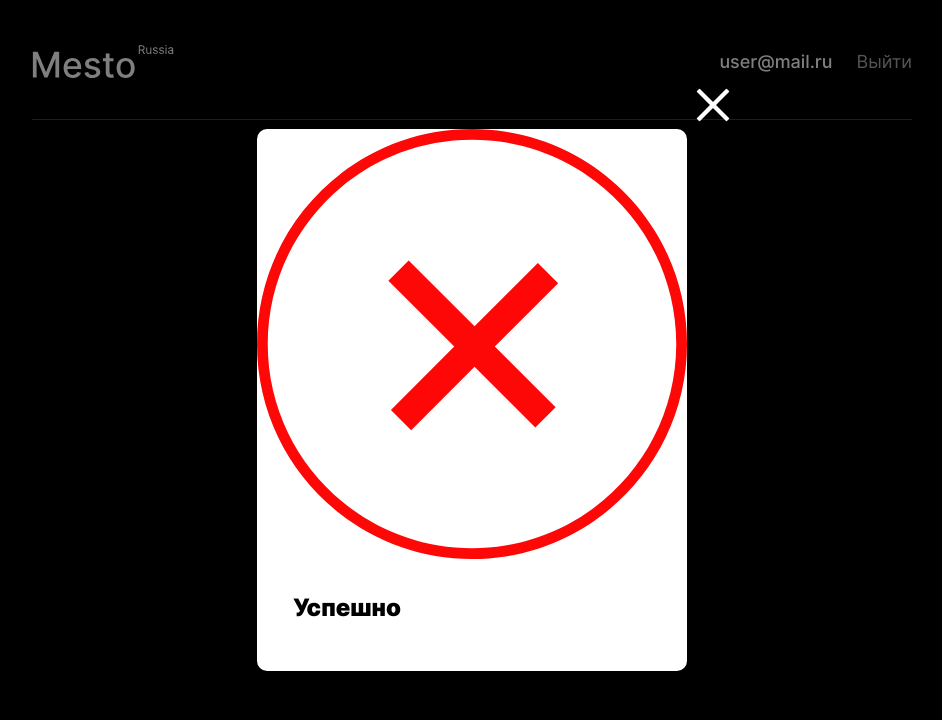
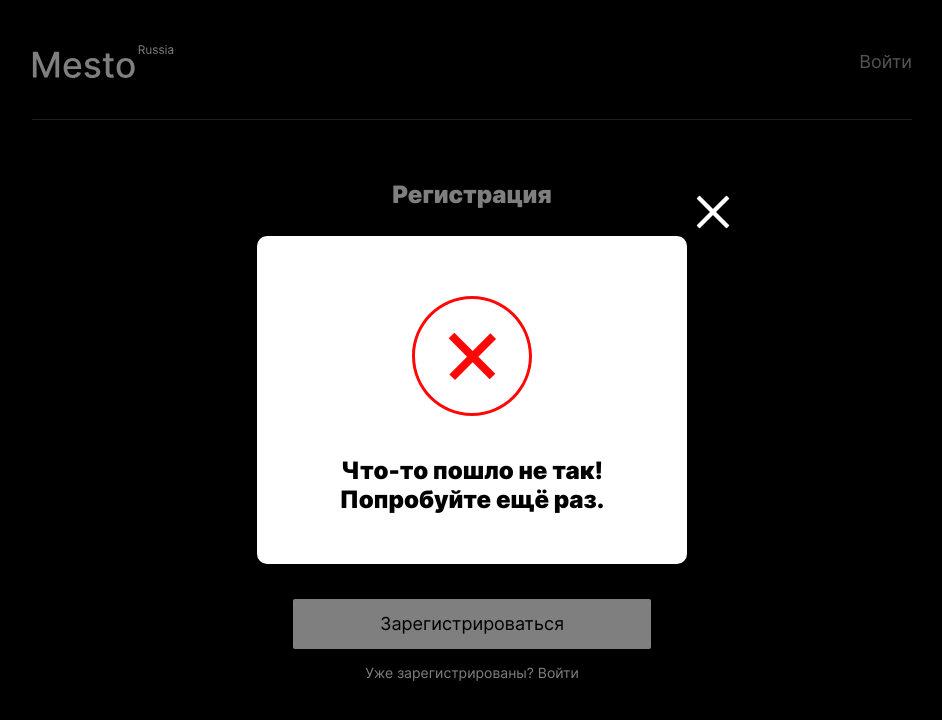
Before and after one commit to BJuice1984/react-mesto-auth, a React (Create React App) app: page /sign-up in a window 1280 px wide. Shown: the top 720 px of the page, without its empty margins (168-1110 px from the left). Built offline with nearby package versions, Linux system fonts and the light colour scheme; no server answers.

Commit message:
feat/добавить регистрацию и авторизацию

```diff
--- /dev/null
+++ b/src/blocks/popup/__image/popup__image.css
@@ -0,0 +1,12 @@
+.popup__image {
+  max-width: 120px;
+  max-height: 120px;
+  margin: 0 auto;
+  padding-top: 50px;
+}
+
+@media screen and (min-width: 768px) {
+  .popup__image {
+    padding-top: 60px;
+  }
+}
--- /dev/null
+++ b/src/blocks/popup/__text/popup__text.css
@@ -0,0 +1,20 @@
+.popup__text {
+  font-size: 20px;
+  line-height: 24.2px;
+  text-decoration: none;
+  font-weight: 900;
+  color: #000;
+  text-align: center;
+  margin: 0 auto;
+  padding-top: 40px;
+  padding-bottom: 50px;
+  max-width: 244px;
+}
+
+@media screen and (min-width: 768px) {
+  .popup__text {
+    font-size: 24px;
+    line-height: 29.05px;
+    max-width: 358px;
+  }
+}
--- a/src/components/App.js
+++ b/src/components/App.js
@@ -9,11 +9,12 @@ import EditProfilePopup from './EditProfilePopup';
 import EditAvatarPopup from './EditAvatarPopup';
 import AddPlacePopup from './AddPlacePopup';
 import ConfirmationPopup from './ConfirmationPopup';
-import { Switch, Route } from 'react-router-dom';
+import { Switch, Route, Redirect, useHistory } from 'react-router-dom';
 import Login from './Login';
 import Register from './Register';
 import ProtectedRoute from './ProtectedRoute';
 import InfoTooltip from './InfoTooltip';
+import * as Auth from '../utils/Auth';
 
 function App() {
 
@@ -28,6 +29,9 @@ function App() {
   const [isConfirmating, setIsConfirmatiing] = React.useState(false);
   const [cardToDeleted, setCardToDeleted] = React.useState(null);
   const [isInfoTooltipOpen, setInfoTooltipOpen] = React.useState(true);
+  const [loggedIn, setLoggedIn] = React.useState(false);
+  const [userData, setUserData] = React.useState(null);
+  const history = useHistory();
 
   React.useEffect(() => {
     setIsLoading(true);
@@ -148,9 +152,58 @@ function App() {
     setIsConfirmDeleteCard(true);
   }
 
-  function handleLoginClick() {
-    setInfoTooltipOpen(true);
+  const handleRegister = ({ password, email }) => {
+    return Auth.register(password, email)
+    .then(() => {
+      // console.log(res)
+      history.push("/sign-in")
+    })
   }
+
+  const handleLogin = ({ password, email }) => {
+    // console.log(password, email)
+    return Auth.authorize(password, email)
+    .then((data) => {
+      // console.log(data.token)
+      if (data.token) {
+        localStorage.setItem('jwt', data.token);
+
+        tokenCheck();
+      }
+    })
+  }
+
+  const tokenCheck = () => {
+    if (localStorage.getItem('jwt')){
+      let jwt = localStorage.getItem('jwt');
+      Auth.getContent(jwt).then((res) => {
+        if (res){
+          let userData = {
+            email: res.data.email
+          }
+          setLoggedIn(true);
+          setUserData(userData.email);
+        }
+      });
+    }
+  }
+
+  const signOut = () => {
+    localStorage.removeItem('jwt');
+    setLoggedIn(false);
+    setUserData(null);
+    history.push('/sign-in');
+  }
+
+  React.useEffect(() => {
+    if (loggedIn) {
+      history.push("/")
+    }
+  }, [loggedIn])
+
+  React.useEffect(() => {
+    tokenCheck();
+  }, []);
 
   function closeAllPopups() {
     setIsEditProfilePopupOpen(false);
@@ -168,23 +221,34 @@ function App() {
           <Switch>
             <Route path="/sign-up">
 
-                <Header />
-                <Register />
+                <Header
+                  email=""
+                  route="/sign-in"
+                  buttonText="Войти" />
+                <Register
+                  onRegClick={handleRegister} />
 
             </Route>
             <Route path="/sign-in">
 
-                <Header />
+                <Header
+                  email=""
+                  route="/sign-up"
+                  buttonText="Регистрация" />
                 <Login
-                  onLoginClick={handleLoginClick}/>
+                  onLoginClick={handleLogin} />
 
             </Route>
             <Route exact path="/">
 
-            <Header />
+            <Header
+              email={userData}
+              route="/sign-in"
+              buttonText="Выйти"
+              handleSignOut={signOut} />
             <ProtectedRoute
               component={Main}
-              isLogged={true}
+              isLogged={loggedIn}
               onEditProfile={handleEditProfileClick}
               onEditAvatar={handleEditAvatarClick}
               onAddPlace={handleAddPlaceClick}
@@ -230,9 +294,7 @@ function App() {
 
         <InfoTooltip
           isOpen={isInfoTooltipOpen}
-          onClose={closeAllPopups}
-          onUpdateAvatar={handleUpdateAvatar}
-          isConfirm={isConfirmating}/>
+          onClose={closeAllPopups} />
       </div>
     </CurrentUserContext.Provider>
   );
--- a/src/components/EditAvatarPopup.js
+++ b/src/components/EditAvatarPopup.js
@@ -2,8 +2,6 @@ import React from 'react';
 import PopupWithForm from './PopupWithForm';
 
 function EditAvatarPopup(props) {
-
-
 
   const avaRef = React.useRef();
 
--- a/src/components/Header.js
+++ b/src/components/Header.js
@@ -1,13 +1,19 @@
 import logo from '../images/Logo.svg';
 import { Link } from 'react-router-dom';
 
-function Header() {
+function Header(props) {
+  // console.log(props.email)
+
   return (
     <header className="header">
       <img className="header__logo" src={logo} alt="Картинка логотип проекта" />
       <div className="header__container">
-        <p className="header__email">user@mail.ru</p>
-        <Link to="/" className="header__button" type="button" aria-label="Выйти">Выйти</Link>
+        <p className="header__email">{props.email}</p>
+        <Link to={props.route}
+          className="header__button"
+          type="button"
+          onClick={props.handleSignOut}
+          aria-label="Выйти">{props.buttonText}</Link>
       </div>
     </header>
   );
--- a/src/components/InfoTooltip.js
+++ b/src/components/InfoTooltip.js
@@ -42,8 +42,8 @@ function InfoTooltip(props) {
             onClick={props.onClose}>
           </button>
           <div className="popup__content">
-            <img className="popup__image" src={err_pic} />
-            <h2 className="popup__header">Успешно</h2>
+            <img className="popup__image" src={err_pic} alt="Изображение" />
+            <h2 className="popup__text">Что-то пошло не так! Попробуйте ещё раз.</h2>
           </div>
         </div>
       </div>
--- a/src/components/Login.js
+++ b/src/components/Login.js
@@ -3,7 +3,7 @@ import React from "react";
 function Login(props) {
 
   const [formParams, setFormParams] = React.useState({
-    username: '',
+    email: '',
     password: '',
   });
 
@@ -19,10 +19,10 @@ function Login(props) {
 
   const handleSubmit = (e) => {
     e.preventDefault();
-    if (!formParams.username || !formParams.password){
+    if (!formParams.email || !formParams.password){
       return;
     }
-    props.handleLogin({ username: formParams.username, password: formParams.password })
+    props.onLoginClick({ email: formParams.email, password: formParams.password })
         .catch(err => {
           setMessage(err.message);
         });
@@ -34,12 +34,12 @@ function Login(props) {
       <form className="login__input-form" onSubmit={handleSubmit}>
         <label className="login__input-form-label">
           <input
-          value={formParams.username}
+          value={formParams.email}
           onChange={handleChange}
           className="login__input-text"
           type="text"
-          name="username"
-          id="username"
+          name="email"
+          id="email"
           placeholder="Email"
           required
           minLength="2"
--- a/src/components/Register.js
+++ b/src/components/Register.js
@@ -1,15 +1,65 @@
 import React from "react";
 import { Link } from 'react-router-dom';
 
-function Register() {
+function Register(props) {
+
+  // console.log(props)
+
+  const [formParams, setFormParams] = React.useState({
+    email: '',
+    password: '',
+  });
+
+  const [message, setMessage] = React.useState('');
+
+  const handleChange = (e) => {
+    const {name, value} = e.target;
+    setFormParams((prev) => ({
+      ...prev,
+      [name]: value
+    }));
+  }
+
+  const handleSubmit = (e) => {
+    e.preventDefault();
+    let { password, email } = formParams;
+    props.onRegClick({ password, email })
+        .catch(err => {
+          setMessage(err.message);
+        });
+  }
 
   return (
     <section className="login">
       <h2 className="login__title">Регистрация</h2>
-      <form className="login__input-form">
-        <input className="login__input-text" placeholder="Email"></input>
-        <input className="login__input-text" placeholder="Пароль"></input>
-        <button className="login__button">Зарегистрироваться</button>
+      <form className="login__input-form" onSubmit={handleSubmit}>
+        <label className="login__input-form-label">
+          <input
+          value={formParams.email}
+          onChange={handleChange}
+          className="login__input-text"
+          type="text"
+          name="email"
+          id="email"
+          placeholder="Email"
+          required
+          minLength="2"
+          maxLength="20" />
+        </label>
+        <label className="login__input-form-label">
+          <input
+          value={formParams.password}
+          onChange={handleChange}
+          className="login__input-text"
+          type="password"
+          name="password"
+          id="password"
+          placeholder="Пароль"
+          required
+          minLength="6"
+          maxLength="20" />
+        </label>
+        <button className="login__button" type="submit">Зарегистрироваться</button>
       </form>
       <p className="login__text">Уже зарегистрированы? <Link className="login__link" to="/sign-in">Войти</Link></p>
     </section>
--- a/src/pages/index.css
+++ b/src/pages/index.css
@@ -52,3 +52,5 @@
 @import url("../blocks/login/__button/login__button.css");
 @import url("../blocks/login/__link/login__link.css");
 @import url("../blocks/login/__input-form-label/login__input-form-label.css");
+@import url("../blocks/popup/__image/popup__image.css");
+@import url("../blocks/popup/__text/popup__text.css");
--- a/src/utils/Auth.js
+++ b/src/utils/Auth.js
@@ -1,6 +1,48 @@
-function chekResponse(res) {
+const BASE_URL = 'https://auth.nomoreparties.co';
+
+const checkResponse = (res) =>  {
   if (res.ok) {
     return res.json();
   }
   return Promise.reject(`Ошибка даных: ${res.status}`)
 };
+
+export const register = (password, email) => {
+  // const data = JSON.stringify({password, email});
+  // console.log(data)
+  return fetch(`${BASE_URL}/signup`, {
+    method: 'POST',
+    headers: {
+      'Accept': 'application/json',
+      'Content-Type': 'application/json'
+    },
+    body: JSON.stringify({password, email})
+  })
+  .then(checkResponse)
+};
+
+export const authorize = (password, email) => {
+  // const data2 = JSON.stringify({password, email});
+  // console.log(data2)
+  return fetch(`${BASE_URL}/signin`, {
+    method: 'POST',
+    headers: {
+      'Accept': 'application/json',
+      'Content-Type': 'application/json'
+    },
+    body: JSON.stringify({password, email })
+  })
+  .then(checkResponse)
+};
+
+export const getContent = (token) => {
+  return fetch(`${BASE_URL}/users/me`, {
+    method: 'GET',
+    headers: {
+      'Accept': 'application/json',
+      'Content-Type': 'application/json',
+      'Authorization': `Bearer ${token}`,
+    }
+  })
+  .then(checkResponse)
+}
```
